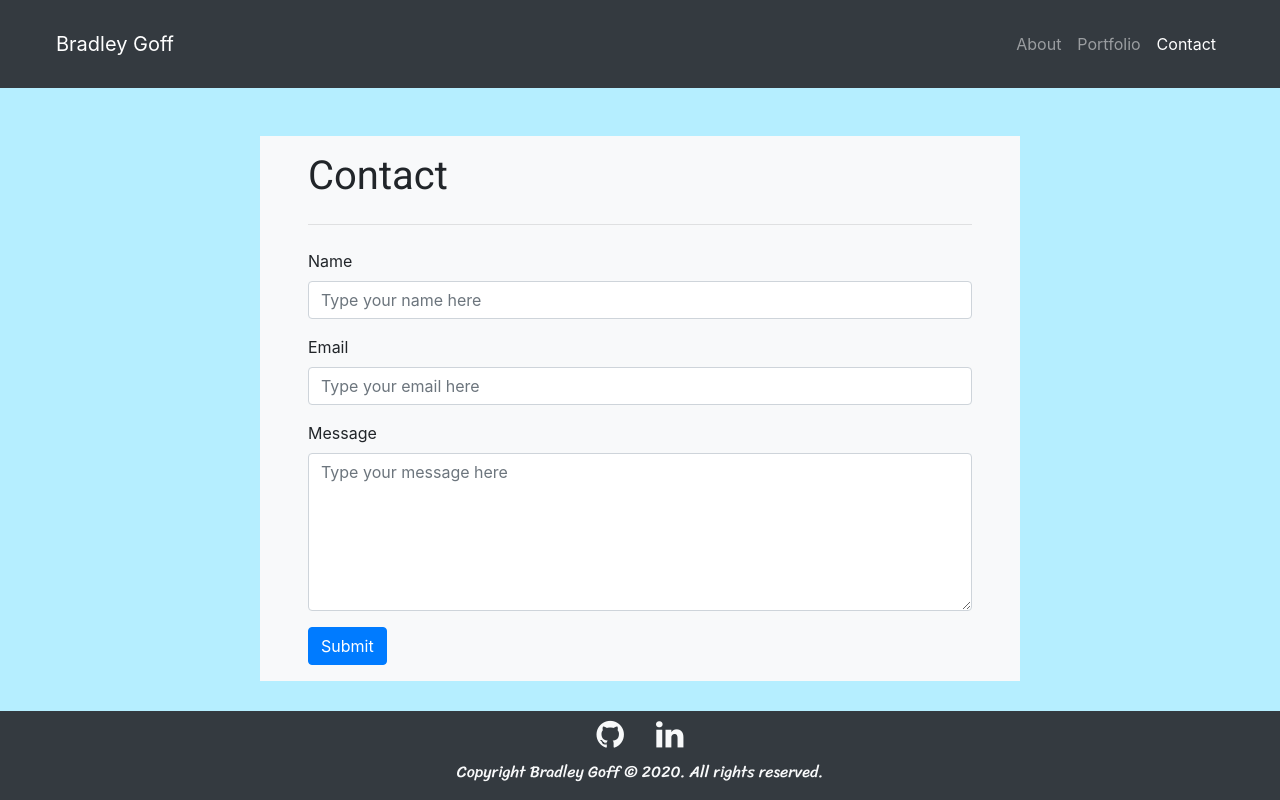
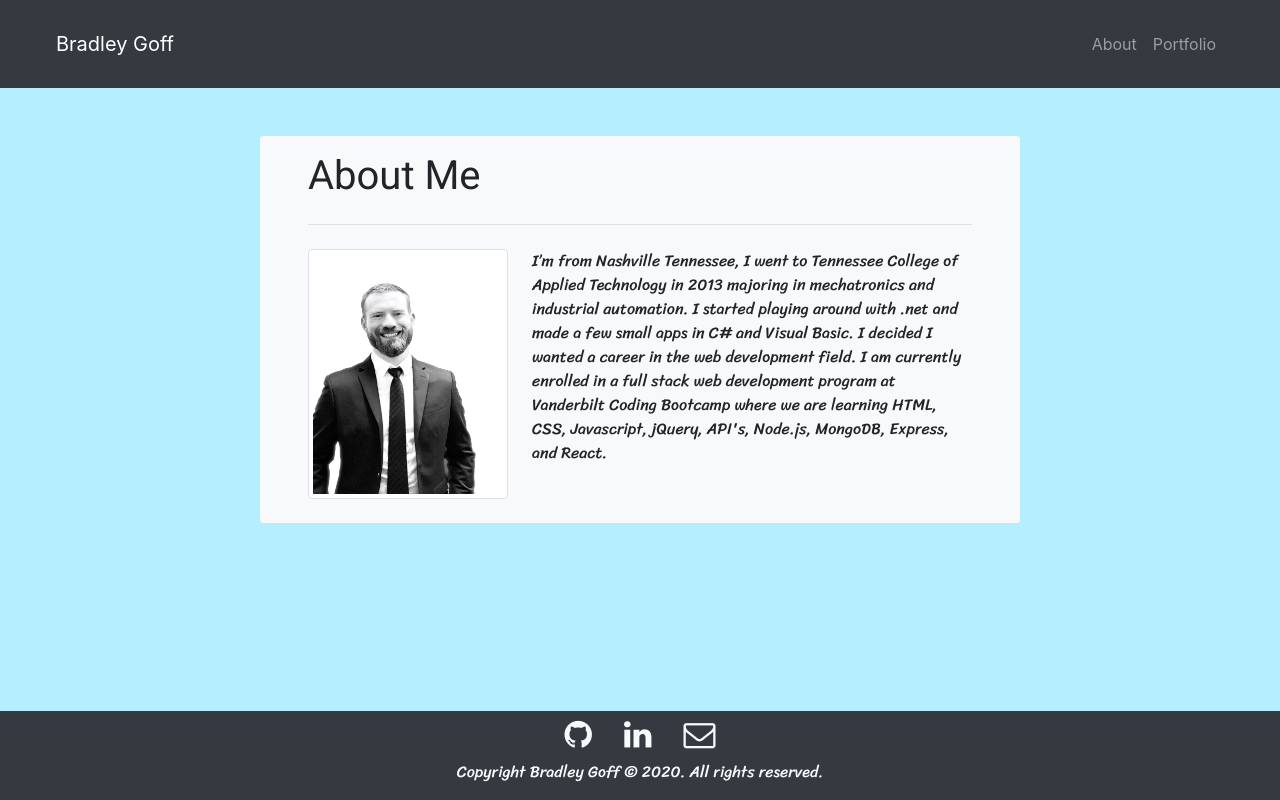
Before and after one commit to bg9892/react-portfolio, a React (Create React App) app: page /contact in a window 1280 px wide. Built offline with nearby package versions, Linux system fonts and the light colour scheme.

Commit message:
removed contact page

```diff
--- a/src/App.js
+++ b/src/App.js
@@ -14,7 +14,7 @@ function App() {
         <Switch>
           <Route exact path={"/"} component={Section} />
           <Route exact path={"/portfolio"} component={Portfolio} />
-          <Route exact path={"/contact"} component={Contact} />
+          {/* <Route exact path={"/contact"} component={Contact} /> */}
           <Route component={Section} />
         </Switch>
         <Footer />
--- a/src/components/Footer/index.js
+++ b/src/components/Footer/index.js
@@ -19,6 +19,11 @@ function Footer() {
                   <span class="fa fa-linkedin fa-2x"></span>
                 </a>
               </li>
+              <li class="nav-item">
+                <a href="mailto:bg9892@gmail.com" class="text-light nav-link">
+                  <span class="fa fa-envelope-o fa-2x"></span>
+                </a>
+              </li>
             </ul>
           </div>
         </div>
--- a/src/components/Nav/index.js
+++ b/src/components/Nav/index.js
@@ -32,7 +32,7 @@ function Nav() {
               Portfolio
             </Link>
           </li>
-          <li className="nav-item">
+          {/* <li className="nav-item">
           <Link
               to="/contact"
               className={
@@ -40,7 +40,7 @@ function Nav() {
             >
               Contact
             </Link>
-          </li>
+          </li> */}
         </ul>
       </div>
     </nav>
```
Also changed, not shown: 8 other files (tests, documents, lock files or other folders).
